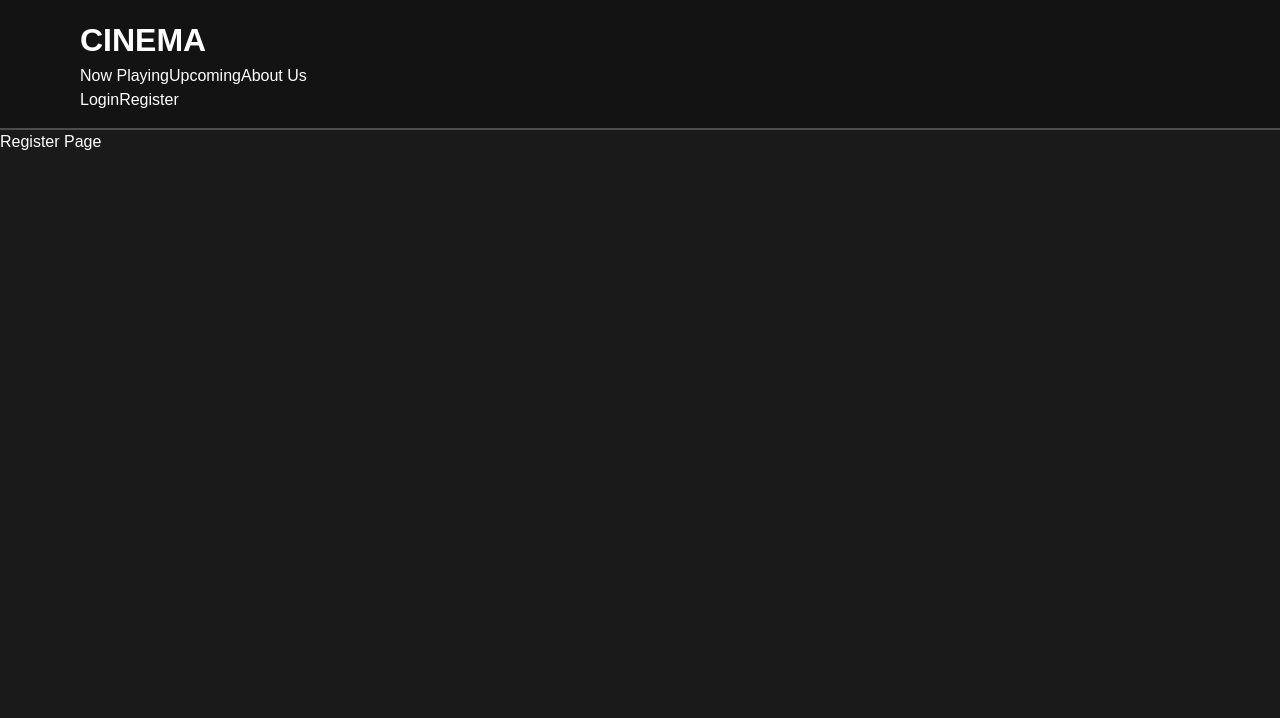
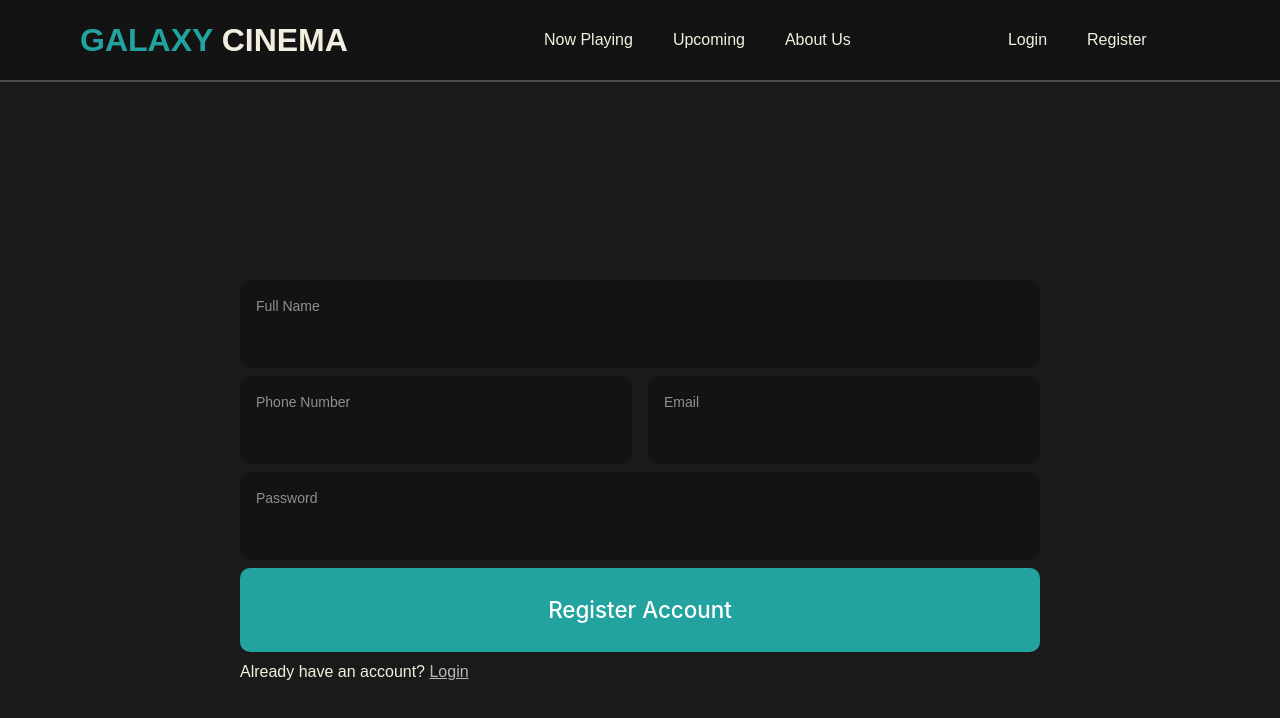
Before and after one commit to DhiroJap/cinema, a Next.js app: page /register in a window 1280 px wide. Shown: the top 718 px of the page. Built offline with nearby package versions, Linux system fonts and the light colour scheme.

Commit message:
Create Register Page

```diff
--- a/app/globals.css
+++ b/app/globals.css
@@ -2,7 +2,7 @@
 @tailwind components;
 @tailwind utilities;
 
-@import url('https://fonts.googleapis.com/css2?family=Poppins:ital,wght@0,400;0,700;1,700&display=swap');
+@import url('https://fonts.googleapis.com/css2?family=Inter&family=Poppins:ital,wght@0,400;0,700;1,700&display=swap');
 
 body {
   margin: 0;
@@ -20,7 +20,7 @@ body,
 html {
   background-color: #1a1a1a;
   font-family: 'Poppins', sans-serif;
-  color: #fff;
+  color: #f3efe0;
 }
 
 h1 {
--- a/app/layout.tsx
+++ b/app/layout.tsx
@@ -1,7 +1,7 @@
 import type { Metadata } from 'next';
 import './globals.css';
 import { ReduxProvider } from '@/redux/provider';
-import Navbar from '@/components/navbar';
+import Navbar from '@/components/shared/navbar';
 
 export const metadata: Metadata = {
   title: 'Cinema',
--- a/app/page.tsx
+++ b/app/page.tsx
@@ -1,11 +1,9 @@
 'use client';
 
 import { selectMovies, setMovies } from '@/redux/slices/moviesSlice';
-import { store } from '@/redux/store';
-import { NewButton } from '@/styles';
+import { NewButton, Page } from '@/styles';
 import Link from 'next/link';
 import { useEffect } from 'react';
-import { Provider } from 'react-redux';
 import { useSelector, useDispatch } from 'react-redux';
 
 export default function Home() {
@@ -45,10 +43,10 @@ export default function Home() {
   }, [dispatch]);
 
   return (
-    <main className='m-3'>
+    <Page className='m-3 flex flex-col gap-4'>
       <h1>Home Page</h1>
       <h2>Movies: </h2>
-      <ul>
+      <ul className='flex flex-col gap-6'>
         {movies.map((movie) => (
           <Link href={`/movies/${movie.id}`} key={movie.id} legacyBehavior>
             <a>
@@ -57,6 +55,6 @@ export default function Home() {
           </Link>
         ))}
       </ul>
-    </main>
+    </Page>
   );
 }
--- a/app/register/page.tsx
+++ b/app/register/page.tsx
@@ -1,3 +1,10 @@
+import RegisterForm from '@/components/forms/registerform';
+import { Page } from '@/styles';
+
 export default function Register() {
-  return <h1>Register Page</h1>;
+  return (
+    <Page display='flex' justifyContent='center' alignItems='center'>
+      <RegisterForm />
+    </Page>
+  );
 }
--- a/app/upcoming/page.tsx
+++ b/app/upcoming/page.tsx
@@ -1,3 +1,9 @@
+import { Page } from '@/styles';
+
 export default function Upcoming() {
-  return <h1>Upcoming Page</h1>;
+  return (
+    <Page>
+      <h1>Upcoming Page</h1>
+    </Page>
+  );
 }
--- /dev/null
+++ b/components/forms/registerform.tsx
@@ -0,0 +1,34 @@
+import { InputContainer, InputField, InputLabel, NewButton } from '@/styles';
+import Link from 'next/link';
+
+export default function RegisterForm() {
+  return (
+    <form className='w-200 flex flex-col gap-2'>
+      <InputContainer>
+        <InputLabel htmlFor='fullName'>Full Name</InputLabel>
+        <InputField type='text' id='fullName' />
+      </InputContainer>
+      <section className='flex justify-between gap-4'>
+        <InputContainer>
+          <InputLabel htmlFor='phoneNumber'>Phone Number</InputLabel>
+          <InputField type='number' inputMode='numeric' id='phoneNumber' />
+        </InputContainer>
+        <InputContainer>
+          <InputLabel htmlFor='email'>Email</InputLabel>
+          <InputField type='email' id='email' />
+        </InputContainer>
+      </section>
+      <InputContainer>
+        <InputLabel htmlFor='password'>Password</InputLabel>
+        <InputField type='password' id='password' />
+      </InputContainer>
+      <NewButton>Register Account</NewButton>
+      <div>
+        <span>Already have an account? </span>
+        <Link href='/login'>
+          <span className='underline text-customgray-2'>Login</span>
+        </Link>
+      </div>
+    </form>
+  );
+}
--- a/components/navbar.tsx
+++ /dev/null
@@ -1,44 +0,0 @@
-'use client';
-
-import { AppLogo, NavbarLink } from '@/styles';
-import { flexBetween } from '@/utils/const';
-
-import { useRouter } from 'next/navigation';
-
-export default function Navbar() {
-  const router = useRouter();
-
-  return (
-    <div
-      className={`${flexBetween} bg-navbar relative top-0 z-30 w-full border-b-2 border-b-customgray-1 py-4`}
-    >
-      <div className={`${flexBetween} mx-20 w-5/6`}>
-        <div className={`${flexBetween} w-full gap-16`}>
-          {/* Left Side */}
-          <div className={`${flexBetween} gap-10`}>
-            <AppLogo>CINEMA</AppLogo>
-          </div>
-        </div>
-        <div className={`${flexBetween} w-full`}>
-          <div className={`${flexBetween} gap-10`}>
-            <NavbarLink onClick={() => router.push('/')}>
-              Now Playing
-            </NavbarLink>
-            <NavbarLink onClick={() => router.push('/upcoming')}>
-              Upcoming
-            </NavbarLink>
-            <NavbarLink onClick={() => router.push('/about')}>
-              About Us
-            </NavbarLink>
-          </div>
-        </div>
-        <div className={`${flexBetween} gap-10`}>
-          <NavbarLink onClick={() => router.push('/login')}>Login</NavbarLink>
-          <NavbarLink onClick={() => router.push('/register')}>
-            Register
-          </NavbarLink>
-        </div>
-      </div>
-    </div>
-  );
-}
--- /dev/null
+++ b/components/shared/navbar.tsx
@@ -0,0 +1,48 @@
+'use client';
+
+import { AppLogo, NavbarLink } from '@/styles';
+import { flexBetween } from '@/utils/const';
+
+import { useRouter } from 'next/navigation';
+
+export default function Navbar() {
+  const router = useRouter();
+
+  return (
+    <nav className='flex flex-row bg-navbar'>
+      <div
+        className={`${flexBetween}bg-navbar relative top-0 z-30 w-full border-b-2 border-b-customgray-1 py-4`}
+      >
+        <div className={`${flexBetween} mx-20 w-5/6`}>
+          <div className={`${flexBetween} w-full gap-16`}>
+            {/* Left Side */}
+            <div className={`${flexBetween} gap-10`}>
+              <AppLogo>
+                <span>GALAXY</span> CINEMA
+              </AppLogo>
+            </div>
+          </div>
+          <div className={`${flexBetween} w-full`}>
+            <div className={`${flexBetween} gap-10`}>
+              <NavbarLink onClick={() => router.push('/')}>
+                Now Playing
+              </NavbarLink>
+              <NavbarLink onClick={() => router.push('/upcoming')}>
+                Upcoming
+              </NavbarLink>
+              <NavbarLink onClick={() => router.push('/about')}>
+                About Us
+              </NavbarLink>
+            </div>
+          </div>
+          <div className={`${flexBetween} gap-10`}>
+            <NavbarLink onClick={() => router.push('/login')}>Login</NavbarLink>
+            <NavbarLink onClick={() => router.push('/register')}>
+              Register
+            </NavbarLink>
+          </div>
+        </div>
+      </div>
+    </nav>
+  );
+}
--- a/styles/index.tsx
+++ b/styles/index.tsx
@@ -1,20 +1,46 @@
 'use client';
 
+import { PageProps } from '@/utils/types';
 import styled from 'styled-components';
 
+export const Page = styled.div<PageProps>`
+  height: 100%;
+  background-color: #1a1a1a;
+  display: ${(props) => props.display};
+  justify-content: ${(props) => props.justifyContent};
+  align-items: ${(props) => props.alignItems};
+`;
+
 export const NewButton = styled.button`
-  padding: 10px 20px;
-  font-size: 16px;
-  background-color: #2b09ff;
-  color: white;
+  width: 100%;
+  outline: none;
   border: none;
-  border-radius: 0.4rem;
-  cursor: pointer;
+  font-family: 'Inter';
+  font-size: 1.4rem;
+  background-color: #22a39f;
+  color: #fff;
+  border-radius: 10px;
+  font-weight: 500;
+  padding: 25px 0;
+  transition: 250ms background-color ease;
+
+  &:hover {
+    cursor: pointer;
+    background-color: #28b1ad;
+  }
+  &:active {
+    background-color: #1b9894;
+  }
 `;
 
 export const AppLogo = styled.a`
   font-size: 2rem;
   font-weight: bold;
+  color: #f3efe0;
+
+  > span {
+    color: #22a39f;
+  }
 `;
 
 export const NavbarLink = styled.button`
@@ -22,6 +48,40 @@ export const NavbarLink = styled.button`
   font-weight: 500;
 
   &:hover {
-    color: #f8b133;
+    color: #22a39f;
   }
 `;
+
+export const InputField = styled.input`
+  outline: none;
+  border: none;
+  color: #fff;
+  font-family: 'Inter';
+  font-size: 18px;
+  width: 100%;
+  box-sizing: border-box;
+  background-color: inherit;
+  padding: 0;
+  margin: 4px 0;
+
+  &::-webkit-inner-spin-button,
+  &::-webkit-outer-spin-button {
+    -webkit-appearance: none;
+    margin: 0;
+  }
+`;
+
+export const InputContainer = styled.div`
+  background-color: #131313;
+  padding: 12px 16px;
+  border-radius: 10px;
+  width: 100%;
+  box-sizing: border-box;
+`;
+
+export const InputLabel = styled.label`
+  display: block;
+  color: #8f8f8f;
+  font-size: 14px;
+  margin: 4px 0;
+`;
--- a/tailwind.config.ts
+++ b/tailwind.config.ts
@@ -11,8 +11,13 @@ const config: Config = {
       primary: '#1a1a1a',
       navbar: '#131313',
       'customgray-1': '#4c4c4c',
+      'customgray-2': '#b8b8b8',
     },
-    extend: {},
+    extend: {
+      spacing: {
+        '200': '50rem',
+      },
+    },
   },
   plugins: [],
 };
--- /dev/null
+++ b/utils/types.ts
@@ -0,0 +1,5 @@
+export type PageProps = Partial<{
+  display: string;
+  justifyContent: string;
+  alignItems: string;
+}>;
```
